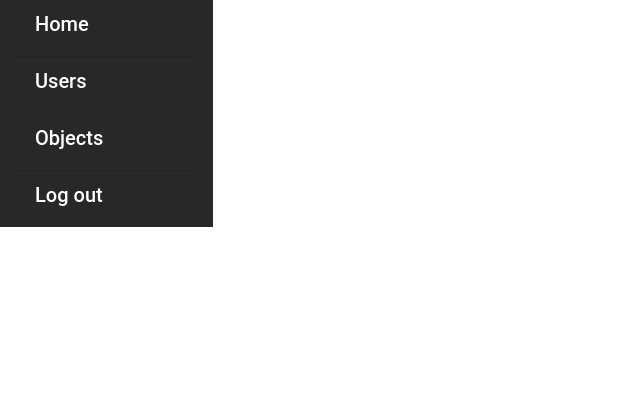
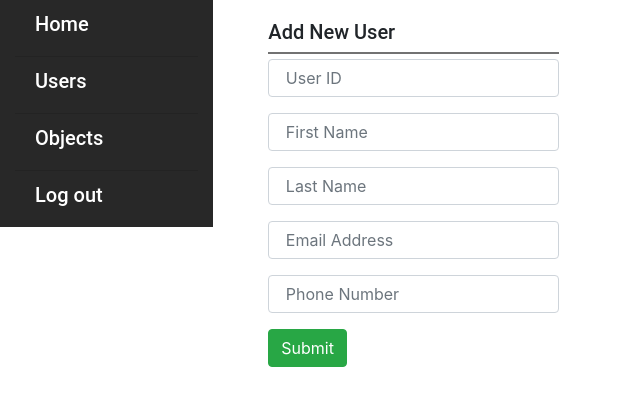
Before and after one commit to AliShahram/RFID-Library-Management-System, a Django app: page /RFID/user in a window 1280 px wide. Shown: the part 96-502 px from the top of the page, without its empty margins (0-640 px from the left). Run offline with Django 3.2, Linux system fonts and the light colour scheme; the visitor is signed in with stand-in values (Sample User, id 1); some libraries are stand-ins or nearby versions.

```diff
--- a/Capstone_Project/settings.py
+++ b/Capstone_Project/settings.py
@@ -118,7 +118,7 @@ USE_TZ = True
 # Static files (CSS, JavaScript, Images)
 # https://docs.djangoproject.com/en/2.1/howto/static-files/
 
-STATIC_URL = '/static/'
+STATIC_URL = '/static/RFID/'
 
 # Redirect the login page
 LOGIN_REDIRECT_URL = '/RFID'
--- a/RFID/admin.py
+++ b/RFID/admin.py
@@ -1,5 +1,6 @@
 from django.contrib import admin
-from .models import Person
+from .models import *
 
 # Register your models here.
 admin.site.register(Person)
+admin.site.register(User)
--- a/RFID/forms.py
+++ b/RFID/forms.py
@@ -1,10 +1,28 @@
 from django import forms
 from django.forms import ModelForm, TextInput
-from .models import Person
+from .models import *
 
 class PersonForm(forms.ModelForm):
     class Meta:
         model = Person
-        fields = ('first_name','last_name')
-        first_name = forms.CharField(label='First name')
-        last_name = forms.CharField(label='Last name')
+        fields = ['first_name','last_name']
+
+
+class AddUser(forms.ModelForm):
+    class Meta:
+        model = User
+        fields = ('user_id', 'first_name', 'last_name', 'email', 'phone')
+        labels = {
+            "user_id": "",
+            "first_name": "",
+            "last_name": "",
+            "email": "",
+            "phone": "",
+        }
+
+        widgets = {'user_id' : TextInput(attrs={'class' : 'form-field', 'placeholder' : ' User ID'}),
+                    'first_name' : TextInput(attrs={'class' : 'form-field', 'placeholder' : ' First Name'}),
+                    'last_name' : TextInput(attrs={'class' : 'form-field', 'placeholder' : ' Last Name'}),
+                    'email' : TextInput(attrs={'class' : 'form-field', 'placeholder' : ' Email Address'}),
+                    'phone' : TextInput(attrs={'class' : 'form-field', 'placeholder' : ' Phone Number'}),
+                    }
--- a/RFID/models.py
+++ b/RFID/models.py
@@ -7,3 +7,13 @@ class Person(models.Model):
 
     def __str__(self):
         return self.first_name
+
+class User(models.Model):
+    user_id = models.CharField(max_length=32, primary_key=True)
+    first_name = models.CharField(max_length=30)
+    last_name = models.CharField(max_length=30)
+    email = models.EmailField(max_length=70)
+    phone = models.CharField(max_length=15, blank=True)
+
+    def __str__(self):
+        return self.first_name
--- a/RFID/static/RFID/style.css
+++ b/RFID/static/RFID/style.css
@@ -5,6 +5,7 @@ h4,
 h5,
 h6{
   font-family: "Roboto",sans-serif;
+
 }
 
 /* ----- Base HTML Page ------ */
@@ -50,6 +51,35 @@ a:hover {
   border-style: solid;
   border-color: black;
   border-radius: 10px;
-  border-width: 2px;
+  border-width: 3px;
+}
+
+
+/* ------- User Page ------ */
+
+.message {
+  margin: 10px;
+  margin-left: 30px;
+}
+
+.asteriskField {
+    display: none;
+}
+
+.box-title {
+  border-bottom-style: solid;
+  border-bottom-color: #727272;
+  border-bottom-width: 2px;
 
 }
+
+.box {
+  margin: 10px;
+  padding: 10px;
+  width: 75%;
+  margin-left: 30px;
+}
+
+.form-field {
+  margin-top: 5px;
+}
--- a/RFID/templates/RFID/user.html
+++ b/RFID/templates/RFID/user.html
@@ -1 +1,30 @@
 {% extends 'RFID/base.html' %}
+{% load crispy_forms_tags %}
+{% block title %}User{% endblock %}
+
+{% block content %}
+<div class="row">
+  <div class="col-sm-5">
+    <div class="message">
+      {% if message %}
+        <h6>{{ message }}</h6>
+      {% endif %}
+    </div>
+    <div class="box">
+      <div class="box-title">
+        <h5>Add New User</h5>
+      </div>
+      <form action="add-user" method="post" class="form-group">
+        {% csrf_token %}
+        {{form |crispy}}
+        <button type="submit" class="btn btn-success">Submit</button>
+      </form>
+    </div>
+  </div>
+  <div class="col-sm-5">
+    <div class="box">
+
+    </div>
+  </div>
+</div>
+{% endblock %}
--- a/RFID/urls.py
+++ b/RFID/urls.py
@@ -6,5 +6,7 @@ urlpatterns = [
     path('', HomePageView.as_view(), name='home'),
     path('user', UserPageView.as_view(), name='user'),
     path('object', ObjectPageView.as_view(), name='object'),
-    path('search', HomePageView.as_view(), name='home')
+    path('search', HomePageView.as_view(), name='home'),
+    path('add-user', UserPageView.as_view(), name='add-user'),
+
 ]
--- a/RFID/views.py
+++ b/RFID/views.py
@@ -2,11 +2,17 @@ from django.shortcuts import render
 from django.http import HttpResponse
 from django.views import View
 from django.contrib.auth.mixins import LoginRequiredMixin
-from RFID.forms import PersonForm
+from RFID.forms import *
+
+
+#--- home page ----
 
 
 class HomePageView(LoginRequiredMixin, View):
-    login_url = '/login/'
+    """ if not authinticated direct them
+    to the login page """
+
+    login_url = '/RFID/login/'
     redirect_field_name = ''
     template_name = 'RFID/home.html'
 
@@ -26,16 +32,33 @@ class HomePageView(LoginRequiredMixin, View):
 
 
 class UserPageView(LoginRequiredMixin, View):
-    login_url = '/login/'
+    login_url = '/RFID/login/'
     redirect_field_name = ''
     template_name = 'RFID/user.html'
 
+    def post(self, request):
+        form = AddUser(request.POST)
+        message = "The user was not added. Please try again!"
+
+        # Validate if the information passed in post is valid
+        if form.is_valid():
+            form.save()
+            message = "The user was successfuly added!"
+
+        print(form.errors)
+        new_form = AddUser()
+        context = {'form':new_form, 'message':message}
+
+        return render(request, self.template_name, context)
+
     def get(self, request):
-        return render(request, self.template_name)
+        form = AddUser()
+        context = {'form':form}
+        return render(request, self.template_name, context)
 
 
 class ObjectPageView(LoginRequiredMixin, View):
-    login_url = '/login/'
+    login_url = '/RFID/login/'
     redirect_field_name = ''
     template_name = 'RFID/object.html'
 
```
Also changed, not shown: RFID/migrations/0002_user.py (added), RFID/migrations/0003_auto_20190219_0651.py (added), RFID/migrations/0004_auto_20190219_0711.py (added), RFID/migrations/0005_auto_20190220_0106.py (added).
